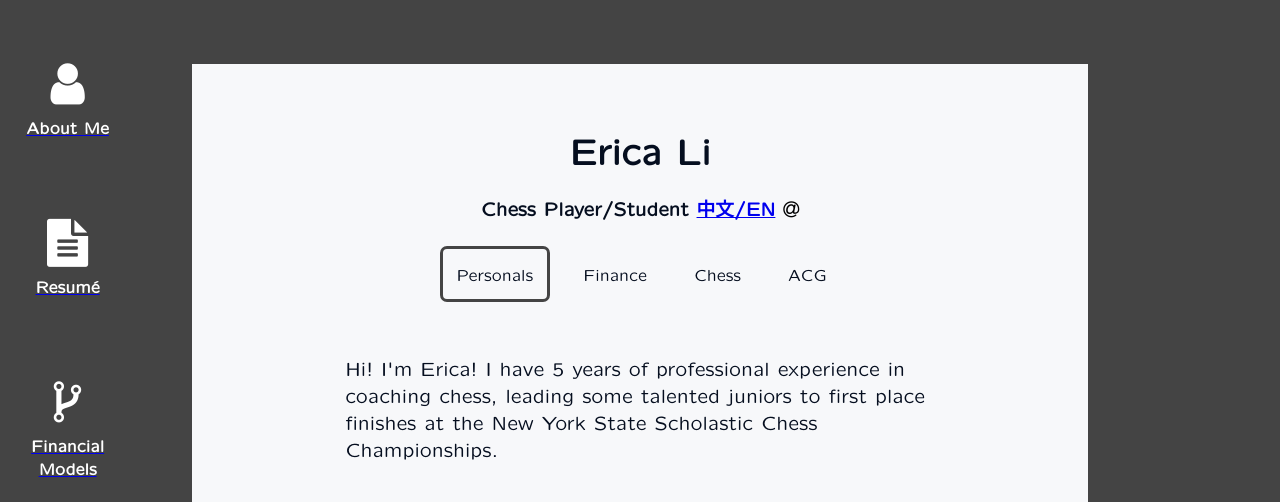
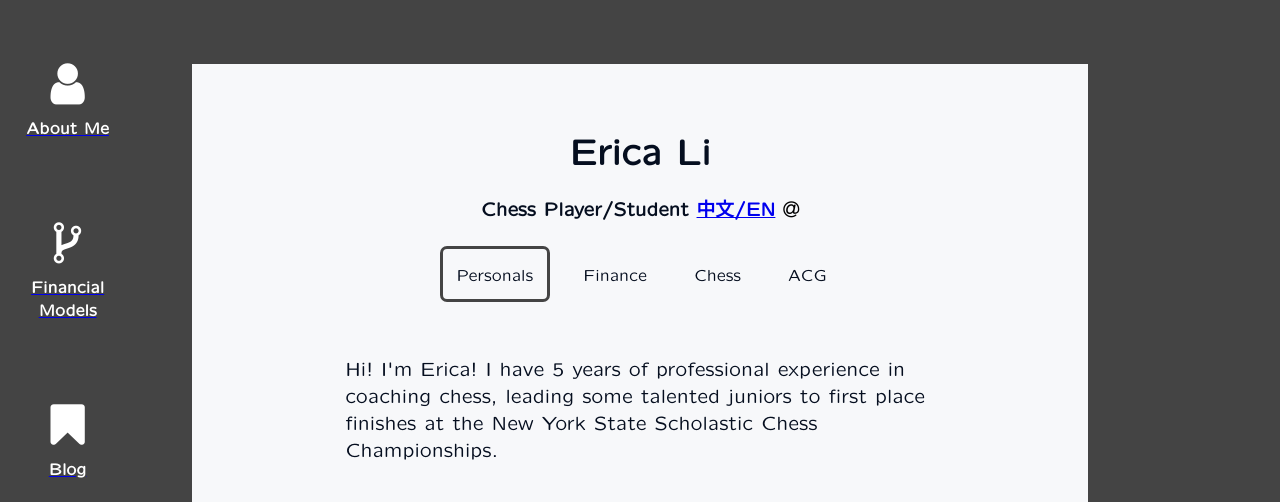
Before and after one commit to xiejiatree/xiejiatree.github.io, a plain HTML site: page index.html in a window 1280 px wide. Shown: the top 502 px of the page. Drawn offline with Linux system fonts and the light colour scheme; a script that the page names is missing.

Commit message:
Update index.html

```diff
--- a/index.html
+++ b/index.html
@@ -37,12 +37,6 @@ p {text-align: center;}
             <a href='#' ><i class='fa fa-user fa-3x nav-icon small-icon' aria-hidden=true></i>
             <div class='overlay'>
                <div class='text'><b class='nav-text t'>About Me</b></div>
-            </div></a>
-         </div>
-         <div class='container'>
-            <a href='#resume'><i class='fa fa-file-text fa-3x nav-icon small-icon' aria-hidden=true></i>
-            <div class='overlay'>
-               <div class='text'><b class='nav-text t'>Resumé</b></div>
             </div></a>
          </div>
          <div class='container'>
```
